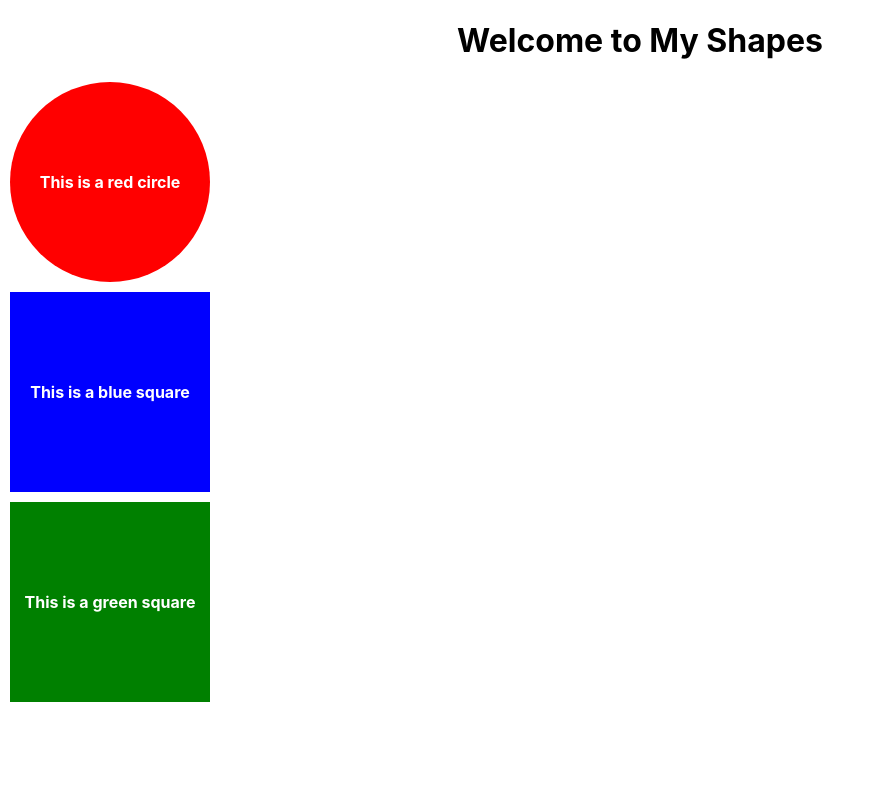
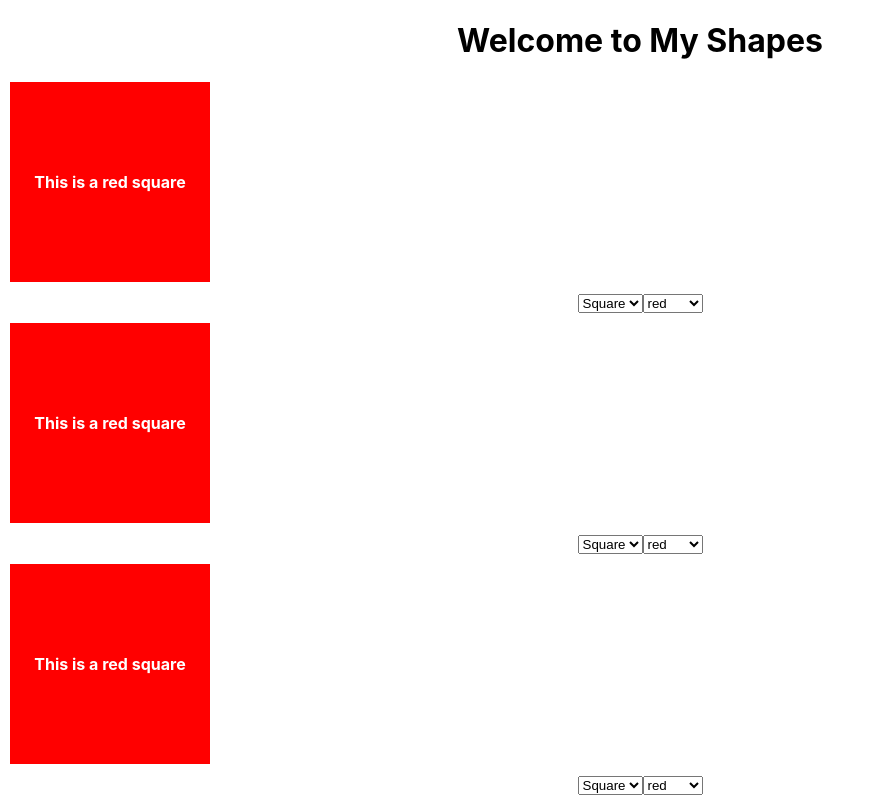
Before and after one commit to alchemy-sept-demos/react-playground, a React (Create React App) app: page / in a window 1280 px wide. Shown: the whole page, without its empty margins (0-875 px from the left). Built offline with nearby package versions, Linux system fonts and the light colour scheme.

Commit message:
adding state to shape

```diff
--- a/src/components/Shape.css
+++ b/src/components/Shape.css
@@ -2,7 +2,6 @@
   margin: 10px;
   height: 200px;
   width: 200px;
-  background-color: red;
   color: white;
   font-weight: bold;
   display: flex;
@@ -10,6 +9,9 @@
   align-items: center;
   justify-content: center;
   font-size: 1.5;
+}
+.red {
+  background-color: red;
 }
 
 .blue {
@@ -23,3 +25,7 @@
 .green {
   background-color: green;
 }
+
+.purple {
+  background-color: purple;
+}
--- a/src/components/Shape.js
+++ b/src/components/Shape.js
@@ -1,16 +1,26 @@
-import React from 'react'
+import React, { useState } from 'react'
 import './Shape.css'
 
-export default function Shape(props) {
-  console.log(props)
-  const classes = `shape ${props.color} ${props.type}`
+export default function Shape() {
+  const [color, setColor] = useState('red')
+  const [type, setType] = useState('square')
 
+  const classes = `shape ${color} ${type}`
   return (
     <>
       <div className={classes}>
-        This is a {props.color} {props.type}
+        This is a {color} {type}
       </div>
-      {/* <img height="100" src={`${process.env.PUBLIC_URL}/shapes/happy-${props.type}.jpeg`} /> */}
+      <select value={type} onChange={(e) => setType(e.target.value)}>
+        <option value="square">Square</option>
+        <option value="circle">Circle</option>
+      </select>
+      <select value={color} onChange={(e) => setColor(e.target.value)}>
+        <option value="purple">purple</option>
+        <option value="red">red</option>
+        <option value="blue">blue</option>
+        <option value="green">green</option>
+      </select>
     </>
   )
 }
```
